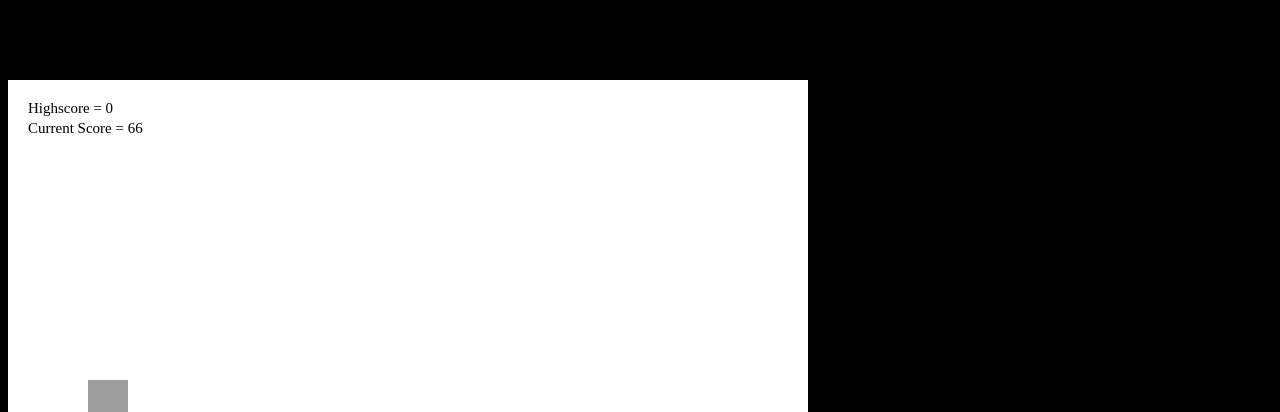
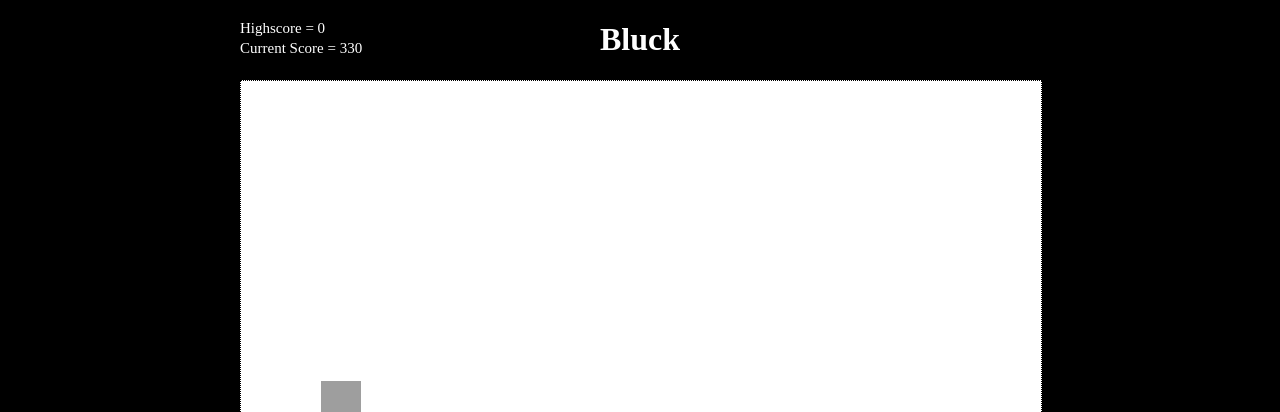
Before and after one commit to lep828/meme-runner, a PHP site: page /home.html in a window 1280 px wide. Shown: the top 412 px of the page. Run offline with PHP 8.4, Linux system fonts and the light colour scheme; some web fonts are replaced; grey boxes are pictures that could not be loaded.

Commit message:
added font style and image for ground

```diff
--- a/css/style.css
+++ b/css/style.css
@@ -1,5 +1,20 @@
 body {
   background-color: black;
+  font-family: '8BITWONDERNominal';
+  font-weight: normal;
+  font-style: normal;
+}
+
+header {
+  width: 800px;
+  margin: 0 auto;
+  text-align: center;
+  color: white;
+}
+
+main {
+  width: 800px;
+  margin: 0 auto;
 }
 
 
@@ -14,12 +29,21 @@ body {
 }
 
 #playArea {
+  border: 1px dotted black;
   background-color: white;
   position: fixed;
   height: 340px;
   width: 800px;
-  border-bottom: 20px solid lime;
   display: inline-block;
+}
+
+#floor {
+  position: fixed;
+  top: 415px;
+  height: 40px;
+  width: 800px;
+  display: inline-block;
+  background-image: url("http://i.imgur.com/0cD7Y90.png");
 }
 
 .enemy {
@@ -47,14 +71,14 @@ body {
 
 #score {
   font-size: 15px;
-  position: absolute;
-  left: 20px;
+  position: fixed;
+  /*left: 20px;*/
   top: 40px;
 }
 
 #highScore {
   font-size: 15px;
-  position: absolute;
-  left: 20px;
+  position: fixed;
+  /*left: 20px;*/
   top: 20px;
 }
--- a/home.html
+++ b/home.html
@@ -1,21 +1,23 @@
 <!DOCTYPE html>
 <html>
 <head>
-  <title>Project 1</title>
+  <title>Bluck</title>
   <link rel="stylesheet" type="text/css" href="./css/style.css">
+  <link rel="stylesheet" media="screen" href="https://fontlibrary.org/face/8bit-wonder" type="text/css"/>
   <script src="https://ajax.googleapis.com/ajax/libs/jquery/2.2.0/jquery.min.js"></script>
   <script type="text/javascript" src="./js/app.js"></script>
 </head>
 <body>
   <header>
-    <h1>Project 1</h1>
+    <h1>Bluck</h1>
+    <div class="scores" id="highScore">Highscore = 0</div>
+    <div class="scores" id="score">Current score = 0</div>
   </header>
   <main>
     <div id="playArea">
-      <div class="scores" id="score">Current score = 0</div>
-      <div class="scores" id="highScore">Highscore = 0</div>
       <div id="player"></div>
     </div>
+    <div id="floor"></div>
   </main>
 </body>
 </html>
```
Also changed, not shown: js/app.js (+13 -14 lines).
